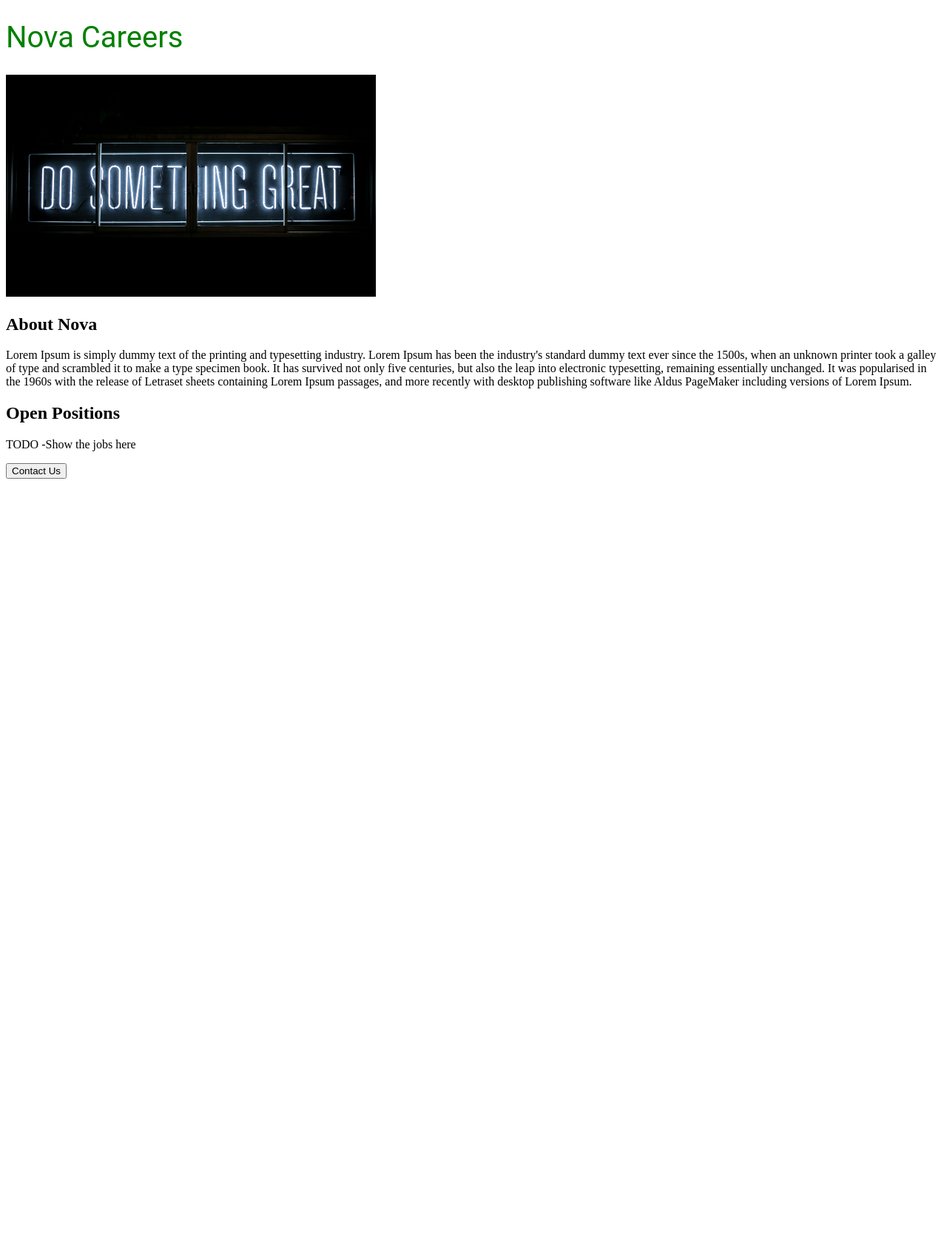
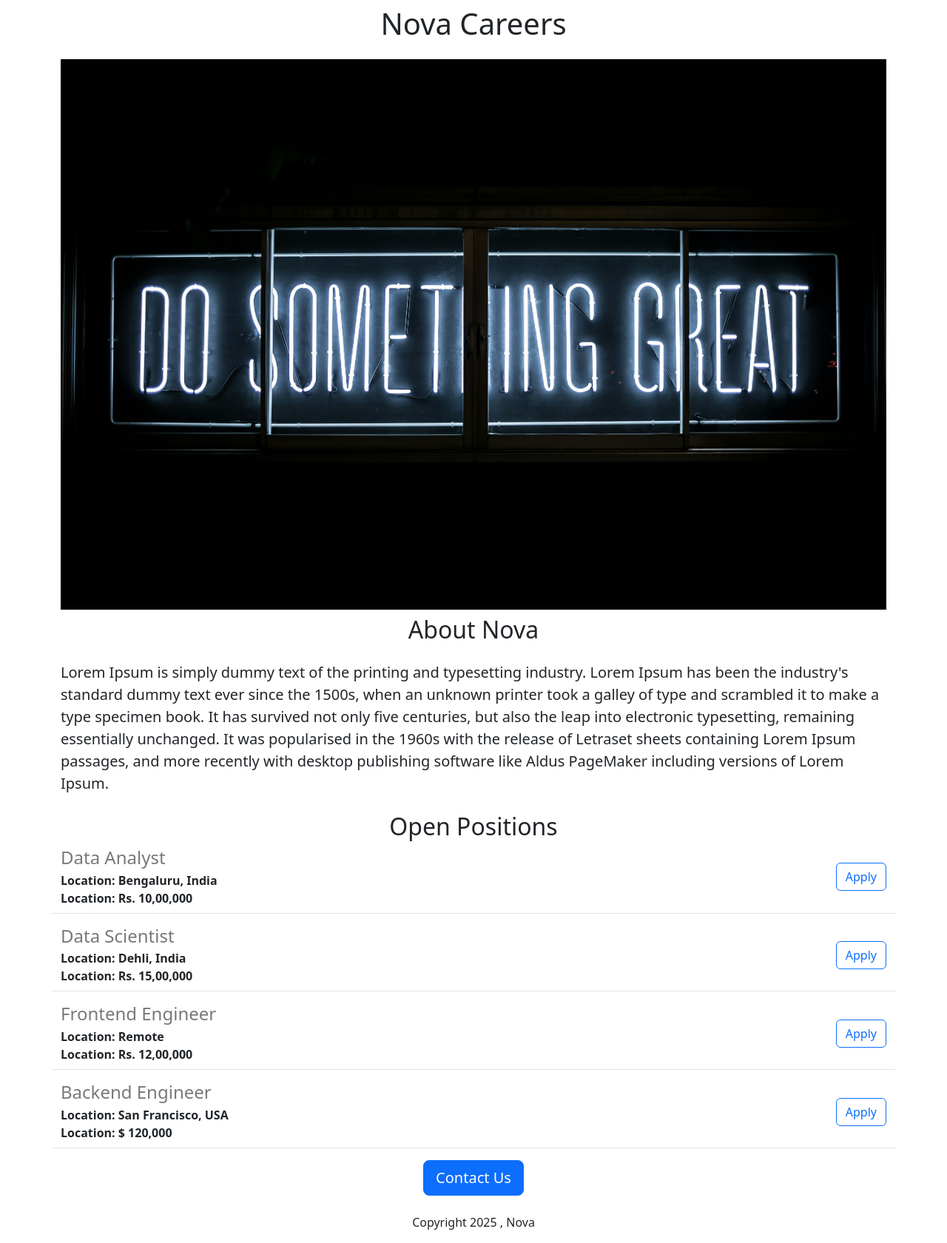
Before and after one commit to vatsal-raichura/Careers-website, a Flask app: page / in a window 1280 px wide. Shown: the whole page at 74% size. Before the commit the page ends 647 px from the top, so only its background shows below. Run offline with Flask 3, Linux system fonts and the light colour scheme.

Commit message:
Added Dynamic data with python

```diff
--- a/app.py
+++ b/app.py
@@ -2,10 +2,41 @@ from flask import Flask, render_template, request, jsonify
 
 app = Flask(__name__)
 
+JOBS = [
+  {
+    'id': 1,
+    'title': 'Data Analyst',
+    'location': 'Bengaluru, India',
+    'salary': 'Rs. 10,00,000'
+  },
+  {
+    'id': 2,
+    'title': 'Data Scientist',
+    'location': 'Dehli, India',
+    'salary': 'Rs. 15,00,000',
+  },
+  {
+    'id': 3,
+    'title': 'Frontend Engineer',
+    'location': 'Remote',
+    'salary': 'Rs. 12,00,000',
+  },
+  {
+    'id': 4,
+    'title': 'Backend Engineer',
+    'location': 'San Francisco, USA',
+    'salary': '$ 120,000',
+  },
+]
+
 
 @app.route('/')
 def hello_world():
-  return render_template('home.html')
+  return render_template('home.html',jobs=JOBS, company_name='Nova')
+
+@app.route('/api/jobs')
+def list_jobs():
+  return jsonify(JOBS)
 
 
 if __name__ == '__main__':
--- a/templates/home.html
+++ b/templates/home.html
@@ -1,25 +1,35 @@
 <!DOCTYPE html>
 <html lang="en">
 <head>
-
+  <meta charset="utf-8">
+  <meta name="viewport" content="width=device-width, initial-scale=1">
+  <link href="https://cdn.jsdelivr.net/npm/bootstrap@5.2.3/dist/css/bootstrap.min.css" rel="stylesheet" integrity="sha384-rbsA2VBKQhggwzxH7pPCaAqO46MgnOM80zW1RWuH61DGLwZJEdK2Kadq2F9CUG65" crossorigin="anonymous">
   <title>Nova Career</title>
   <style>
-    h1{
-      font-size: 40px;
-      font-family: Roboto;
-      font-weight: normal;
-      color: green;
-      }
+    #banner{
+      width: 100%;
+      height: 360;
+      object-fit: cover
+    }
   </style>
+
 </head>
 <body>
- <h1 >Nova Careers</h1>
-  <img src="https://92e77c06-4b3b-44e9-a160-412fe1d7626b-00-3z3l6tn31f0t.sisko.replit.dev/static/banner.jpg" alt="Banner Image" height=300 width=500>
-  <h2>About Nova</h2>
-  <p>Lorem Ipsum is simply dummy text of the printing and typesetting industry. Lorem Ipsum has been the industry's standard dummy text ever since the 1500s, when an unknown printer took a galley of type and scrambled it to make a type specimen book. It has survived not only five centuries, but also the leap into electronic typesetting, remaining essentially unchanged. It was popularised in the 1960s with the release of Letraset sheets containing Lorem Ipsum passages, and more recently with desktop publishing software like Aldus PageMaker including versions of Lorem Ipsum.</p>
-  <h2>Open Positions</h2>
-  <p>TODO -Show the jobs here </p>
-  <button>Contact Us</button>
+  <div class="container">
+ <h1 class="text-center mt-2 mb-4">{{company_name}} Careers</h1>
+  <img class="img-fluid" id="banner" src="https://92e77c06-4b3b-44e9-a160-412fe1d7626b-00-3z3l6tn31f0t.sisko.replit.dev/static/banner.jpg" alt="Banner Image" >
+  <h2 class="text-center mt-2 mb-4">About Nova</h2>
+  <p class="lead">Lorem Ipsum is simply dummy text of the printing and typesetting industry. Lorem Ipsum has been the industry's standard dummy text ever since the 1500s, when an unknown printer took a galley of type and scrambled it to make a type specimen book. It has survived not only five centuries, but also the leap into electronic typesetting, remaining essentially unchanged. It was popularised in the 1960s with the release of Letraset sheets containing Lorem Ipsum passages, and more recently with desktop publishing software like Aldus PageMaker including versions of Lorem Ipsum.</p>
+  <h2 class="text-center mt-2 mt-4">Open Positions</h2>
 
+    {% for job in jobs %}
+    {% include 'jobitem.html' %}
+    {% endfor %}
+
+    <div class="text-center">
+  <button class="btn btn-primary btn-lg">Contact Us</button>
+      <p class="mt-4">Copyright 2025 , Nova</p>
+      </div>
+    </div>
 </body>
 </html>
--- /dev/null
+++ b/templates/jobitem.html
@@ -0,0 +1,17 @@
+<div class="border-bottom row" style="margin-bottom: 16px; padding-bottom:8px">
+  <div class="col-10">
+  <h4 style="color: rgb(120,120,120); margin-bottom: 4px;">{{job['title']}}</h4>
+
+  <div>
+    <b>Location: {{job['location']}}</b>
+  </div>
+  {% if 'salary' in job %}
+  <div>
+    <b>Location: {{job['salary']}}</b>
+  </div>
+  {% endif %}
+    </div>
+  <div class="col-2" style="display: flex; align-items: center; justify-content: end">
+    <button type="button" class="btn btn-outline-primary">Apply</button>
+    </div>
+     </div>
```
